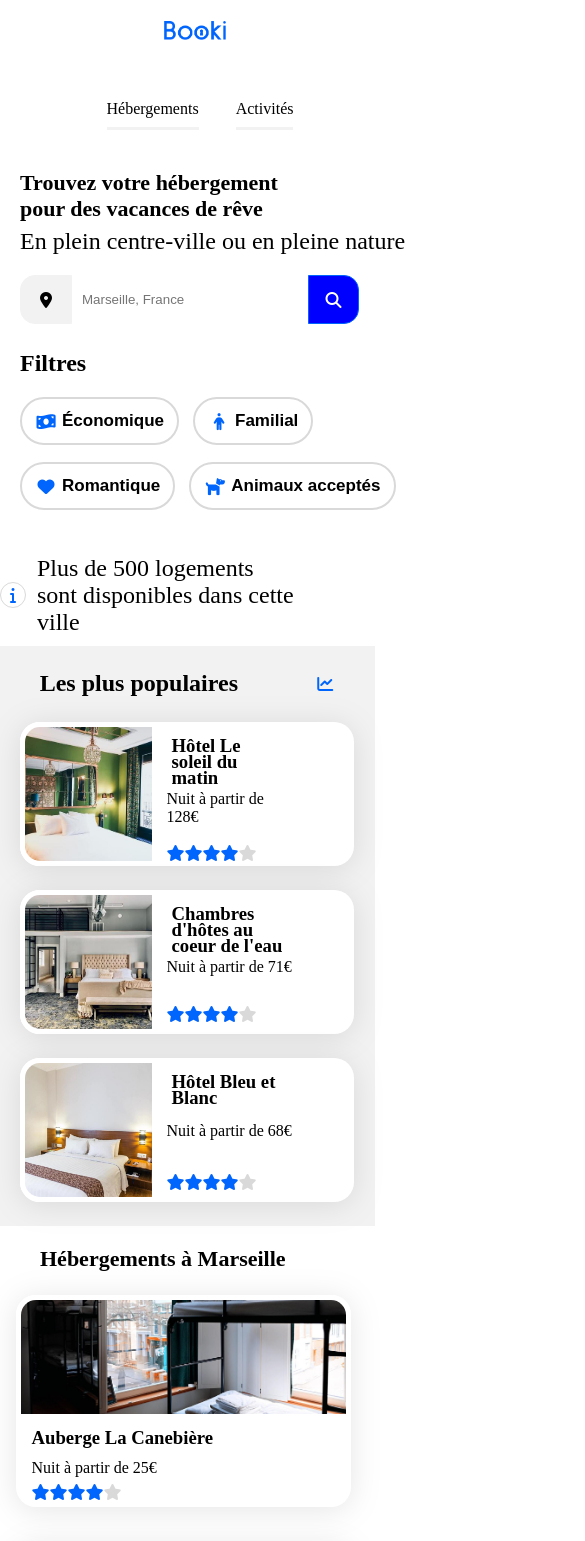
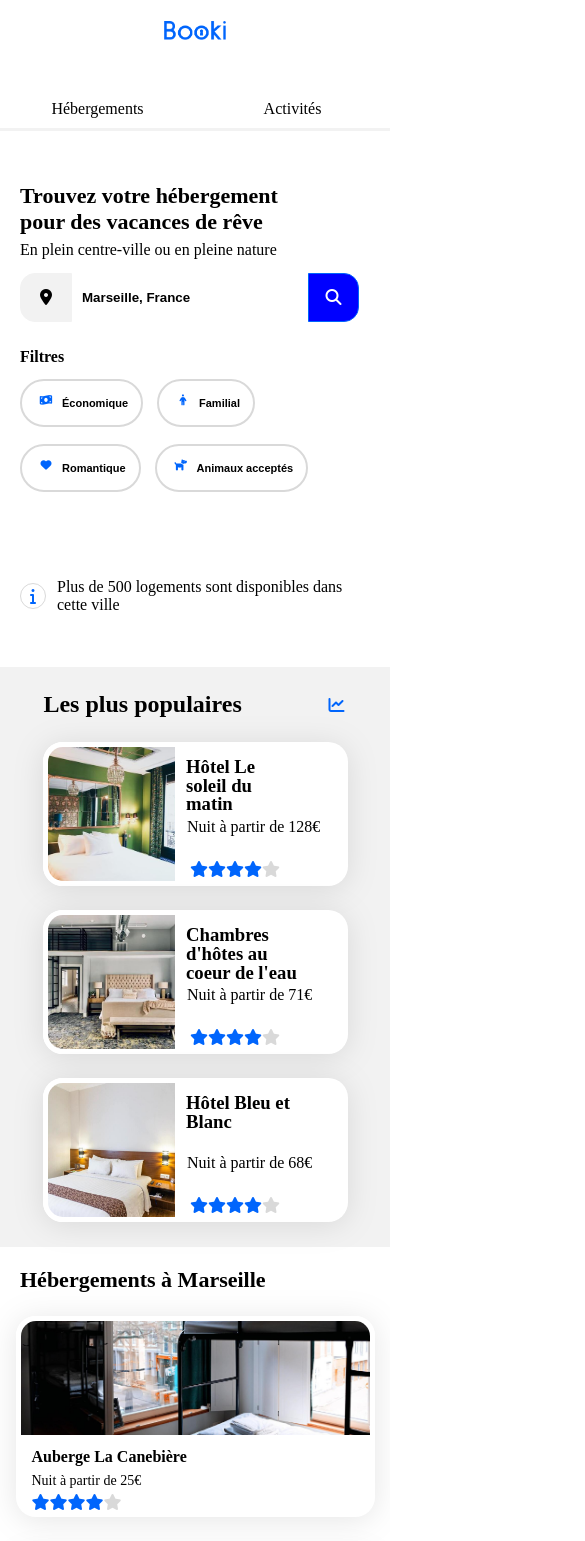
Before and after one commit to JohanaJ89/booki, a plain HTML site: page index.html in a window 390 px wide. Shown: the top 1541 px of the page, 585 px wide, since content can reach past the window. Drawn offline with Linux system fonts and the light colour scheme.

Commit message:
projet fini

```diff
--- a/css/style.css
+++ b/css/style.css
@@ -107,6 +107,11 @@ input[type="search" i] {
   display: flex;
   color: black;
   padding-left: 10px;
+}
+
+.search__bar::placeholder{
+  font-weight: 700;
+  color: black;
 }
 
 
@@ -565,28 +570,45 @@ footer ul {
     justify-content: center;
   }
 
+  .menu ul{
+    width: 100%;
+    padding-inline-start: 0;
+  }
+
+  .menu ul li{
+    display: flex;
+    width: 100%;
+    text-align: center;
+  }
+
 
   .menu .link {
     padding-bottom: 10px;
     border-bottom: solid #F2F2F2 3px;
+    width: 100%;
+    margin-right: 0;
   }
 
   .menu .link:hover {
     border-top: none;
     border-bottom: solid #0065FC 3px;
     margin: 0;
-    padding-bottom: 10px;
+    padding: 0 0 10px 0;
   }
 
   main #search_filters h1 {
     width: 298px;
   }
 
+  main #search_filters h2{
+    font-size: 16px;
+  }
+
   #search_filters {
     margin-left: 20px;
     margin-right: 20px;
     padding-bottom: 40px;
-    width: 100%;
+    width: auto;
   }
 
   .searching{
@@ -633,6 +655,7 @@ footer ul {
 
   .buttonsfilters>li button{
     padding: 0 13px 0 13px;
+    font-size: 11px;
   }
 
   .buttonsfilters>li button i{
@@ -640,8 +663,14 @@ footer ul {
   }
 
   #infos {
-    width: 298px;
+    width:auto;
     padding: 0;
+    height: auto;
+    margin: 0 20px;
+  }
+
+  #infos>h2{
+    font-size: 16px;
   }
 
   .all {
@@ -654,6 +683,8 @@ footer ul {
   .section1 {
     border-radius: inherit;
     background-color: #FFFFFF;
+    width: auto;
+    height: auto;
   }
 
   #col {
@@ -662,7 +693,7 @@ footer ul {
 
   .morefamous {
 
-    width: 375px;
+    width: 100%;
     height: 580px;
     border-radius: inherit;
     margin: 0;
@@ -673,12 +704,26 @@ footer ul {
     align-items: center;
   }
   .section1 .cardsheb{
-    width: 335px;
+    width: auto;
     margin: 23px 15.5px 14px 15.5px;
   }
 
+  .section1 .titlecard{
+    font-size: 16px;
+  }
+
+  .showmore a{
+    display: none;
+  }
+.section1 h2{
+  margin: 20px 0 0 20px;
+}
+
+.section1 p{
+  font-size: 14px;}
+
   .imgheb{
-    width: 335px;
+    width: 100%;
 
   }
 
@@ -687,7 +732,7 @@ footer ul {
   }
 #famous-head{
     padding: 0;
-    width: 375px;
+    width: 100%;
     justify-content: space-around;
     margin: 0;
   }
@@ -696,21 +741,39 @@ footer ul {
   }
 
   .morefamous .cards {
-    width: 334px;
-    margin: 0px 2px 0px 0px;
+    width: auto;
+    margin: 0px 19px 0px 20px;
+
   }
+.morefamous .titlecard{
+   margin: 16px 22px 15px 6px;
+  line-height: 18.78px;
+}
+
+.morefamous .content{
+  width: auto;
+}
+
+.morefamous .content>p{
+  width: 100%;
+  margin: 7px 4px 0 7px;
+}
 
   .blocactiv {
     display: flex;
     flex-direction: column;
   }
 
+  .activity{
+    margin: 0 19px 0 19px;
+  }
+
   .activcard .titlecard {
-    width: 315px;
+    width: auto;
   }
 
   .activcard>img {
-    width: 334px;
+    width: 100%;
     height: 190px;
   }
 
@@ -719,7 +782,7 @@ footer ul {
     flex-direction: column;
     justify-content: flex-start;
     align-items: flex-start;
-    width: 375px;
+    width: 100%;
     height: 501px;
 
   }
@@ -729,8 +792,12 @@ footer ul {
   }
 
   footer .footer>h2 {
-    width: 77px;
-    height: 21px;
+      height: 21px;
     font-size: 18px;
+    margin-left: 30px;
+  }
+
+  footer ul{
+    margin-left: 30px;
   }
 }
--- a/index.html
+++ b/index.html
@@ -80,7 +80,7 @@
                   <div id="col">
 
                      <article class="cardsheb">
-                        <a href="lien">
+                        <a href="https://www.google.com">
                            <img class="imgheb" src="Images/ImagesBooki/hebergements/3_medium/aubergecanebière.jpg"
                               alt="Auberge La Canebière">
 
```
